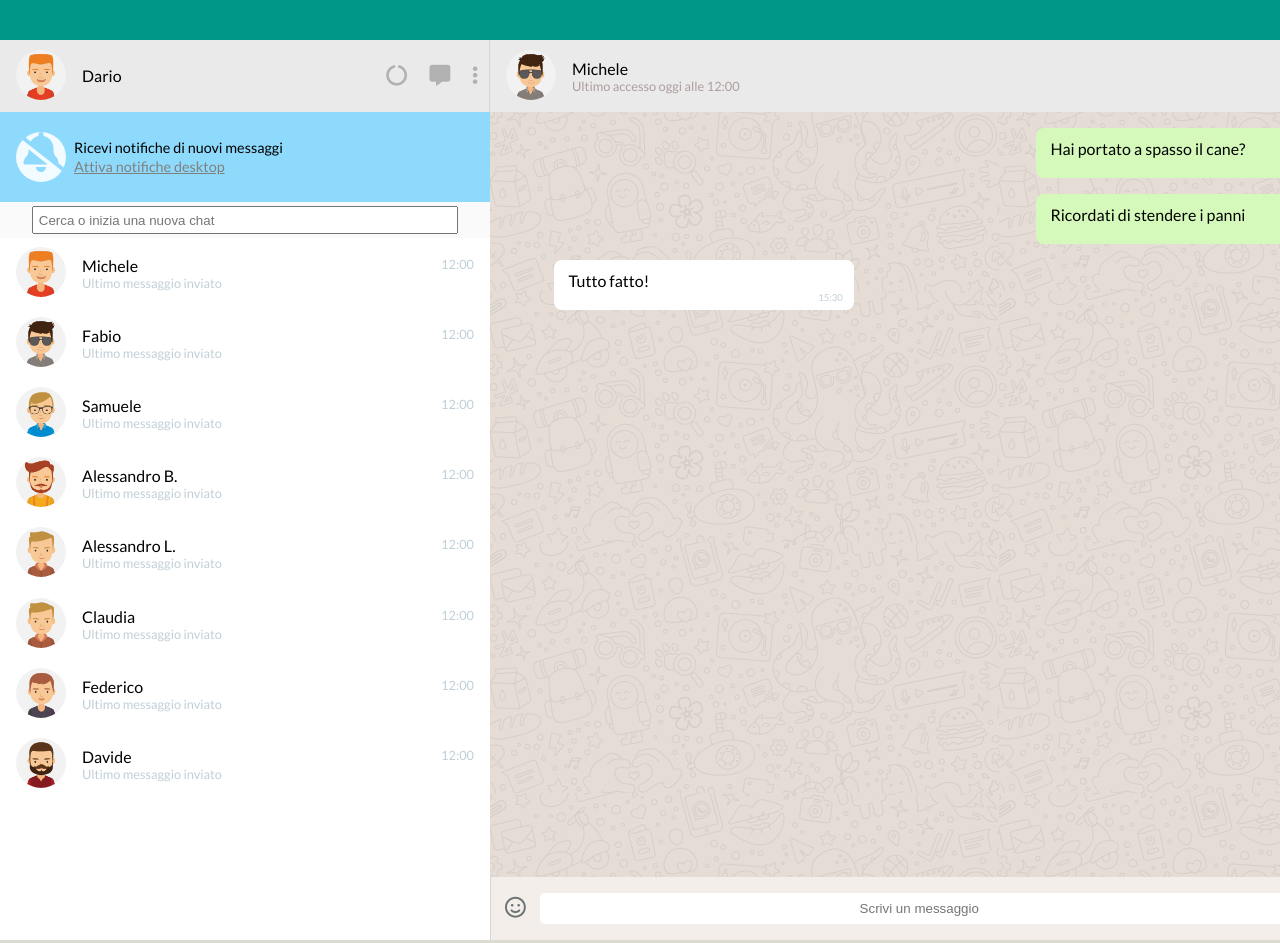
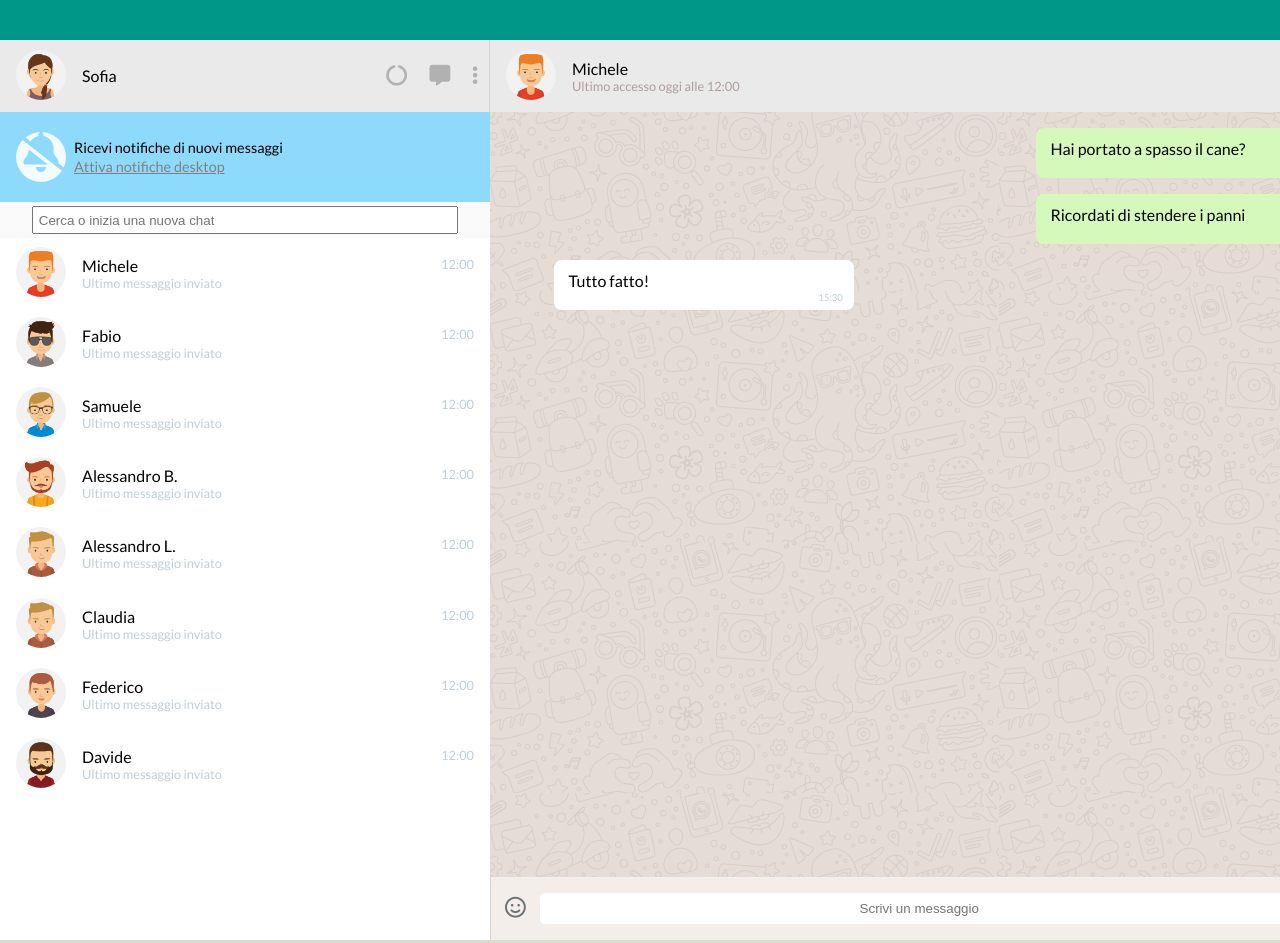
Before and after one commit to dariolaseta/vue-boolzapp, a plain HTML site: page index.html in a window 1280 px wide. Shown: the top 943 px of the page. Drawn offline with nearby package versions, Linux system fonts and the light colour scheme.

Commit message:
fixed user profile & name + texted user propic

```diff
--- a/index.html
+++ b/index.html
@@ -27,12 +27,11 @@
                     <div class="left-container">
                         <div class="user-profile flex align-center">
                             <div class="image">
-                                <!-- placeholder -->
-                                <img src="img/avatar_1.jpg" alt="user-image">
+                                <img src="img/avatar_io.jpg" alt="user-image">
                             </div>
                             <div class="text-container flex">
                                 <div class="user-name">
-                                    <p>Dario</p>
+                                    <p>Sofia</p>
                                 </div>
                                 <div class="icons">
                                     <i class="fa-solid fa-circle-notch"></i>
@@ -81,8 +80,7 @@
                     <div class="chat-container">
                         <div class="texted-user flex align-center">
                             <div class="image">
-                                <!-- placeholder -->
-                                <img src="img/avatar_2.jpg" alt="user image">
+                                <img :src="contacts[0].avatar" alt="user image">
                             </div>
 
                             <div class="text-container flex">
```
